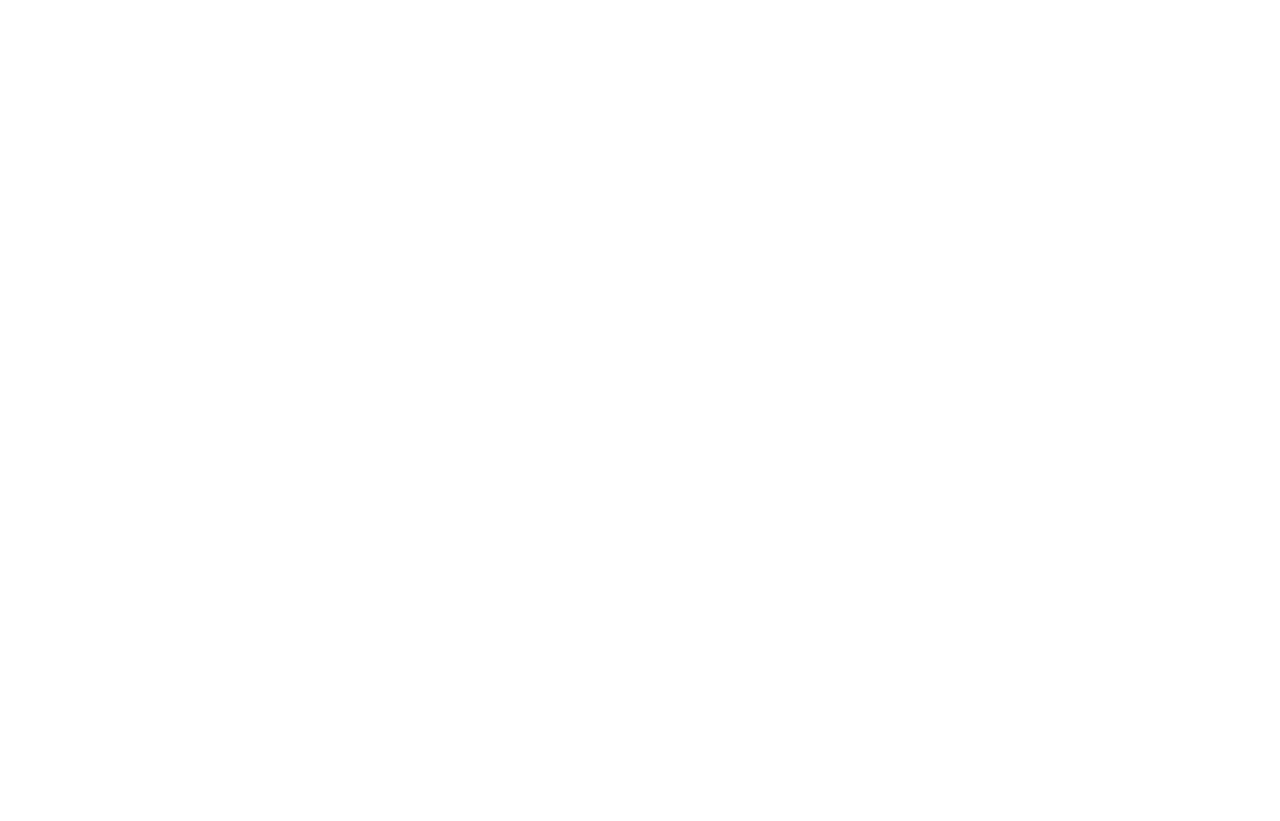
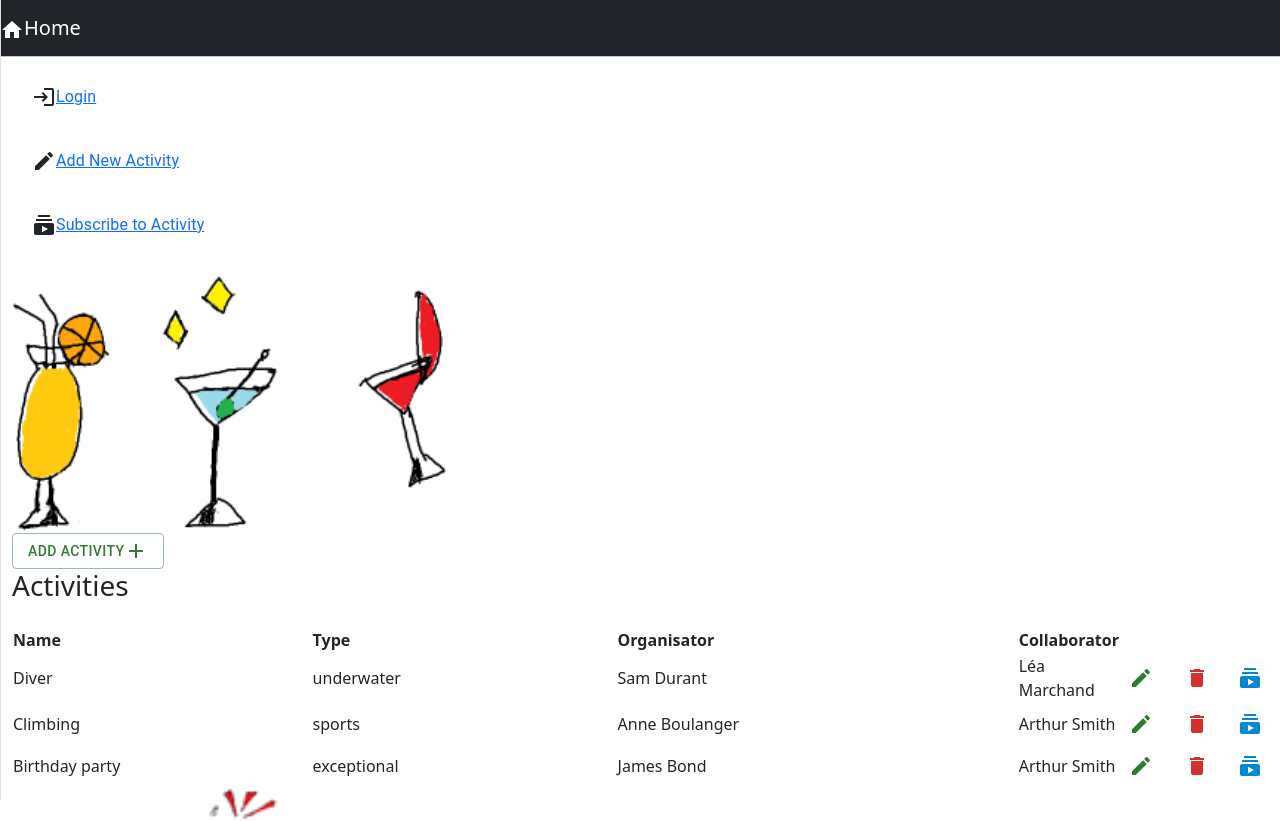
Before and after one commit to elieduboux/Afterwork-Organizer, a React (Create React App) app in the folder frontend/: page /activities in a window 1280 px wide. Shown: the top 821 px of the page. Before the commit the page ends 800 px from the top, so only its background shows below. Built offline with nearby package versions, Linux system fonts and the light colour scheme; no server answers.

Commit message:
Ajout d'un drawer dans la page d'accueil (liste) et modification page edit activity

```diff
--- a/frontend/src/Activity.css
+++ b/frontend/src/Activity.css
@@ -5,3 +5,30 @@
     align-items:center;
     justify-content:center;
 }
+
+.trbody tr:hover {
+    background-color: grey;
+    color: white;
+    cursor: pointer;
+}
+
+.img-container {
+    overflow: hidden;
+}
+
+.img-container img {
+    width: 450px;
+    transition: transform 0.3s;
+}
+
+.img-container img:hover {
+    transform: scale(1.5);
+}
+
+.logo-image {
+    width: 46px;
+    height: 46px;
+    border-radius: 50%;
+    overflow: hidden;
+    margin-top: -6px;
+  }
--- a/frontend/src/ActivityEdit.js
+++ b/frontend/src/ActivityEdit.js
@@ -2,6 +2,9 @@
 import { Link, withRouter } from 'react-router-dom';
 import { Button, Container, Form, FormGroup, Input, Label } from 'reactstrap';
 import AppNavbar from './AppNavbar';
+import { Stack, Tooltip, IconButton } from '@mui/material';
+import Add from '@mui/icons-material/Add';
+import CancelIcon from '@mui/icons-material/Cancel';
 
 class ActivityEdit extends Component {
 
@@ -63,27 +66,34 @@
                 <Form onSubmit={this.handleSubmit}>
                     <FormGroup>
                         <Label for="name">Name</Label>
-                        <Input type="text" name="name" id="name" value={item.name || ''}
+                        <Input type="text" name="name" placeholder="Please enter the activity name" id="name" value={item.name || ''}
                                onChange={this.handleChange} autoComplete="name"/>
                     </FormGroup>
                     <FormGroup>
                         <Label for="type">Type</Label>
-                        <Input type="text" name="type" id="type" value={item.type || ''}
+                        <Input type="text" name="type" placeholder="Please enter the activity type" id="type" value={item.type || ''}
                                onChange={this.handleChange} autoComplete="type"/>
                     </FormGroup>
                     <FormGroup>
                         <Label for="organisator">Organisator</Label>
-                        <Input type="text" name="organisator" id="organisator" value={item.organisator || ''}
+                        <Input type="text" name="organisator" placeholder="Please enter the activity organisator" id="organisator" value={item.organisator || ''}
                                onChange={this.handleChange} autoComplete="organisator"/>
                     </FormGroup>
                     <FormGroup>
                         <Label for="collaborator">Collaborator</Label>
-                        <Input type="text" name="collaborator" id="collaborator" value={item.collaborator || ''}
+                        <Input type="text" name="collaborator" placeholder="Please enter the collaborator" id="collaborator" value={item.collaborator || ''}
                                onChange={this.handleChange} autoComplete="collaborator"/>
                     </FormGroup>
                     <FormGroup>
-                        <Button color="primary" type="submit">Save</Button>{' '}
-                        <Button color="secondary" onClick={() => window.open('/activities')}>Cancel</Button>
+                    <Stack direction="row" spacing={2}>
+                            <Tooltip title="Add/Edit Activity">
+                            <IconButton type="submit" variant="outlined" color="info">
+                                < Add/></IconButton></Tooltip>
+                            <Tooltip title="Cancel">
+                                <IconButton type="cancel" variant="outlined" size="sm" color="error" onClick={() => window.open('/activities')}>
+                                    <CancelIcon /></IconButton>
+                            </Tooltip>
+                        </Stack>
                     </FormGroup>
                 </Form>
             </Container>
--- a/frontend/src/ActivityList.js
+++ b/frontend/src/ActivityList.js
@@ -7,7 +7,7 @@
 import { Button, Container } from 'reactstrap';
 import logo from './logo_50.png';
 import DrawerAfterworkOrganizer from './DrawerAfterworkOrganizer';
-import { Drawer } from '@mui/material';
+import './Activity.css';
 
 class ActivityList extends Component {
   constructor(props) {
@@ -49,20 +49,21 @@
       return <p>Loading...</p>
     }
     return (
-
       <>
       <div>
-        <AppNavbar/>
+        <AppNavbar position="fixed" />
         <DrawerAfterworkOrganizer />
-        <img src={logo} alt="Logo"/>
+        <div className='img-container'>
+          <img src={glasses} alt="Glasses" />
+          <br />
+        </div>
 
+        <JsonDataDisplay />
+        <div className='img-container'>
+          <img src={beer} alt="Beer" />
         </div>
-      <JsonDataDisplay />
-      <div>
-        <img src={glasses} alt="Glasses" />
-        <br />
-        <img src={beer} alt="Beer" />
-      </div></>
+      </div>
+      </>
     )
     }
 }
--- a/frontend/src/ActivitySubscribe.js
+++ b/frontend/src/ActivitySubscribe.js
@@ -35,7 +35,7 @@
 
     async componentDidMount() {
         if (!this.props.match.params.id) {
-            const activity = await (await fetch(`subscribe/${this.props.match.params.id}`)).json();
+            const activity = await (await fetch(`/activities/subscribe/${this.props.match.params.id}`)).json();
             this.setState({item: activity});
         }
     }
@@ -53,7 +53,7 @@
         event.preventDefault();
         const {item} = this.state;
 
-        await fetch('subscribe' + (item.id ? '/' + item.id : ''), {
+        await fetch('/activities/subscribe' + (item.id ? '/' + item.id : ''), {
             method: (item.id) ? 'PUT' : 'POST',
             headers: {
                 'Accept': 'application/json',
@@ -61,7 +61,7 @@
             },
             body: JSON.stringify(item),
         });
-        this.props.history.push('subscribe');
+        this.props.history.push('/activities/subscribe');
     }
 
     render() {
--- a/frontend/src/App.js
+++ b/frontend/src/App.js
@@ -9,21 +9,17 @@
 class App extends Component {
   render() {
     return (
-
-
-
         <Router>
         <Switch>
-        <Route path="/" exact={true}>
-          <ActivityList />
+        <Route path="/" exact={true}><Home/>
         </Route>
-        <Route path="/activity/:id">
-          <ActivityEdit />
+        <Route path="/activities" exact={true}><ActivityList />
         </Route>
-        <Route path="/subscribe/:id" >
-          <ActivitySubscribe />
+        <Route path="/activities/:id"><ActivityEdit />
         </Route>
-          </Switch>
+        <Route path="/activities/subscribe"><ActivitySubscribe />
+        </Route>
+        </Switch>
         </Router>
     )
   }
--- a/frontend/src/AppNavbar.js
+++ b/frontend/src/AppNavbar.js
@@ -1,7 +1,8 @@
 import React, {Component} from 'react';
 import {Navbar, NavbarBrand} from 'reactstrap';
 import {Link} from 'react-router-dom';
-import HomeIcon from '@mui/icons-material/Home';
+import logo_50 from './logo_appnavbar.png';
+import Home from '@mui/icons-material/Home';
 
 export default class AppNavbar extends Component {
     constructor(props) {
@@ -19,7 +20,7 @@
     render() {
         return (
         <Navbar color="dark" dark expand="md">
-            <NavbarBrand tag={Link} to="/"><HomeIcon />Home</NavbarBrand>
+            <NavbarBrand tag={Link} to="/"><Home />Home</NavbarBrand>
 
         </Navbar>
         )
--- a/frontend/src/DataDisplayJson.jsx
+++ b/frontend/src/DataDisplayJson.jsx
@@ -1,6 +1,5 @@
 import React from 'react';
 import { Container} from "reactstrap";
-import AppNavbar from "./AppNavbar";
 import { Link} from "react-router-dom";
 import { Tooltip } from "@mui/material";
 import EditIcon from '@mui/icons-material/Edit';
@@ -10,6 +9,7 @@
 import { IconButton, Button, Box, Stack } from "@mui/material";
 import {Table, TableBody, TableHead, TableRow} from "@mui/material";
 import JsonData from './activities.json';
+import './Activity.css';
 
 function JsonDataDisplay(){
     const ActivityList = JsonData.map(activity => {
@@ -31,7 +31,7 @@
                     <DeleteIcon /></IconButton>
                 </Tooltip>
                  <Tooltip title="Subscribe to Activity">
-                 <IconButton variant="contained" size="small" color="info" underline="hover" onClick={ () => window.open(`subscribe/${activity.id}`) }>
+                 <IconButton variant="contained" size="small" color="info" underline="hover" onClick={ () => window.open(`/subscribe`) }>
                   <SubscriptionsIcon /></IconButton>
                  </Tooltip>
 
@@ -43,7 +43,7 @@
 
       return (
         <div>
-        <AppNavbar />
+
             <Container fluid>
                 <div className="float-right">
                     <Button color="success" variant="outlined" onClick={ () => window.open("/activities/new") }>Add Activity<AddIcon /></Button>
@@ -58,7 +58,7 @@
                         <th width="40%">Collaborator</th>
                     </TableRow>
                 </TableHead>
-                <TableBody>{ActivityList}</TableBody>
+                <TableBody className="trbody">{ActivityList}</TableBody>
             </Table>
             </Container>
         </div>
--- a/frontend/src/DrawerAfterworkOrganizer.js
+++ b/frontend/src/DrawerAfterworkOrganizer.js
@@ -12,41 +12,45 @@
 import Subscriptions from '@mui/icons-material/Subscriptions';
 import Login from '@mui/icons-material/Login';
 import { CssBaseline, MenuItem, Toolbar } from '@mui/material';
+import ActivityList from './ActivityList';
+import AppNavbar from './AppNavbar';
+import { Link } from 'react-router-dom';
 
 export default function DrawerAfterworkOrganizer() {
   const [ open, setOpen ] = React.useState(false);
 
 
   return (
-    <Box sx={{ display: 'flex'}}>
-      <CssBaseline />
-
-    <Drawer sx={{
-      width: 10,
+    <Box >
+    <Drawer
+      open={open}
+      variant="permanent"
+      anchor="left"
+      sx={{
       flexShrink: 0,
       "& .MuiDrawer-paper": {
-        width: 10,
-        boxSizing: 'border-box'
+        boxSizing: 'border-box',
       }
-     }}
-     variant="permanent"
-     anchor="left" />
-     <Toolbar />
+     }}/>
      <Divider />
      <List>
-      {['Login', 'Subscribe', 'Edit'].map(
-        (text, index) => (
-          <ListItem key={text} disablePadding>
-            <ListItemButton>
-              <ListItemIcon>
-                {[<Login />, <Subscriptions />, <Edit />][index]}
-              </ListItemIcon>
-            </ListItemButton>
-          </ListItem>
-        )
-      )}
-     </List>
-    </Box>
+      <ListItem>
+        <ListItemText>
+          <ListItemButton><Login /><Link to={"/login"}>Login</Link></ListItemButton>
+        </ListItemText>
+      </ListItem>
+      <ListItem>
+        <ListItemText>
+          <ListItemButton><Edit /><Link to={'/activities/new'}>Add New Activity</Link></ListItemButton>
+        </ListItemText>
+      </ListItem>
+      <ListItem>
+        <ListItemText>
+          <ListItemButton><Subscriptions /><Link to={'/subscribe/'}>Subscribe to Activity</Link></ListItemButton>
+        </ListItemText>
+      </ListItem>
 
+      </List>
+      </Box>
   );
 }
--- a/frontend/src/Home.js
+++ b/frontend/src/Home.js
@@ -1,22 +1,5 @@
-import React, { Component } from 'react';
-import './App.css';
-import AppNavbar from './AppNavbar';
-import { Link } from 'react-router-dom';
-import { Button, Container } from 'reactstrap';
-import logo from './logo_50.png';
+function Home() {
 
-class Home extends Component {
-    render() {
-        return (
-            <div>
-                <AppNavbar/>
-                <img src={logo} alt="Logo"/>
-                <Container fluid>
-                <Button color="primary" variant="outlined" onClick={ () => window.open("/activities") }>Activities</Button>
-
-                </Container>
-            </div>
-        );
-    }
+    window.location.href = 'http://localhost:3000/activities';
 }
 export default Home;
```
Also changed, not shown: frontend/src/style.css (+8 -0 lines), frontend/src/DrawerMenu.js (deleted), frontend/src/logo_appnavbar.png (added).
